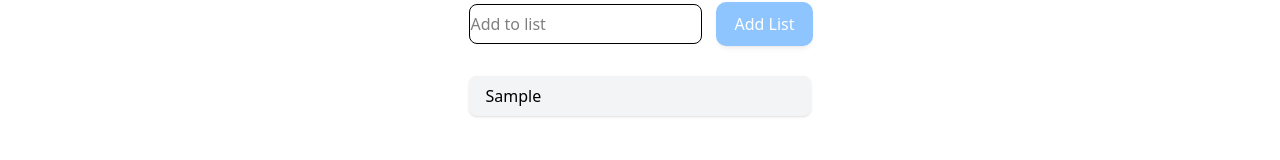
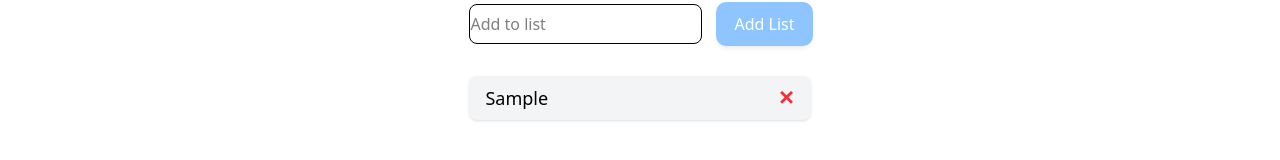
Before and after one commit to Srimathi1306/To-Do-List, a React (Vite) app: page / in a window 1280 px wide. Both pictures are taken after typing "Sample" into the empty fields and a click on the button "Add List". Shown: the part 196-356 px from the top of the page. Built offline with nearby package versions, Linux system fonts and the light colour scheme.

Commit message:
added delete button

```diff
--- a/src/List.jsx
+++ b/src/List.jsx
@@ -9,6 +9,11 @@ export default function List() {
     if (inputValue.trim() === "") return; // avoid empty inputs
     setList([...list, inputValue]); // add new item to list
     setInputValue(""); // clear input after submit
+  };
+  // Handle delete
+  const handleDelete = (index) => {
+    const updatedList = list.filter((_, i) => i !== index); // remove by index
+    setList(updatedList);
   };
 
   return (
@@ -38,7 +43,15 @@ export default function List() {
             key={index}
             className="px-4 py-2 bg-gray-100 rounded-lg shadow-sm flex justify-between items-center"
           >
-            {item}
+            <span className="text-lg">{item}</span>
+            <button
+              onClick={() => handleDelete(index)}
+              className="text-red-500 hover:text-red-700 transition-transform duration-200 ease-in-out hover:scale-110"
+            >
+              <p className="text-red-500 hover:text-red-700 text-xl font-bold">
+                ✕
+              </p>
+            </button>
           </li>
         ))}
       </ul>
```
